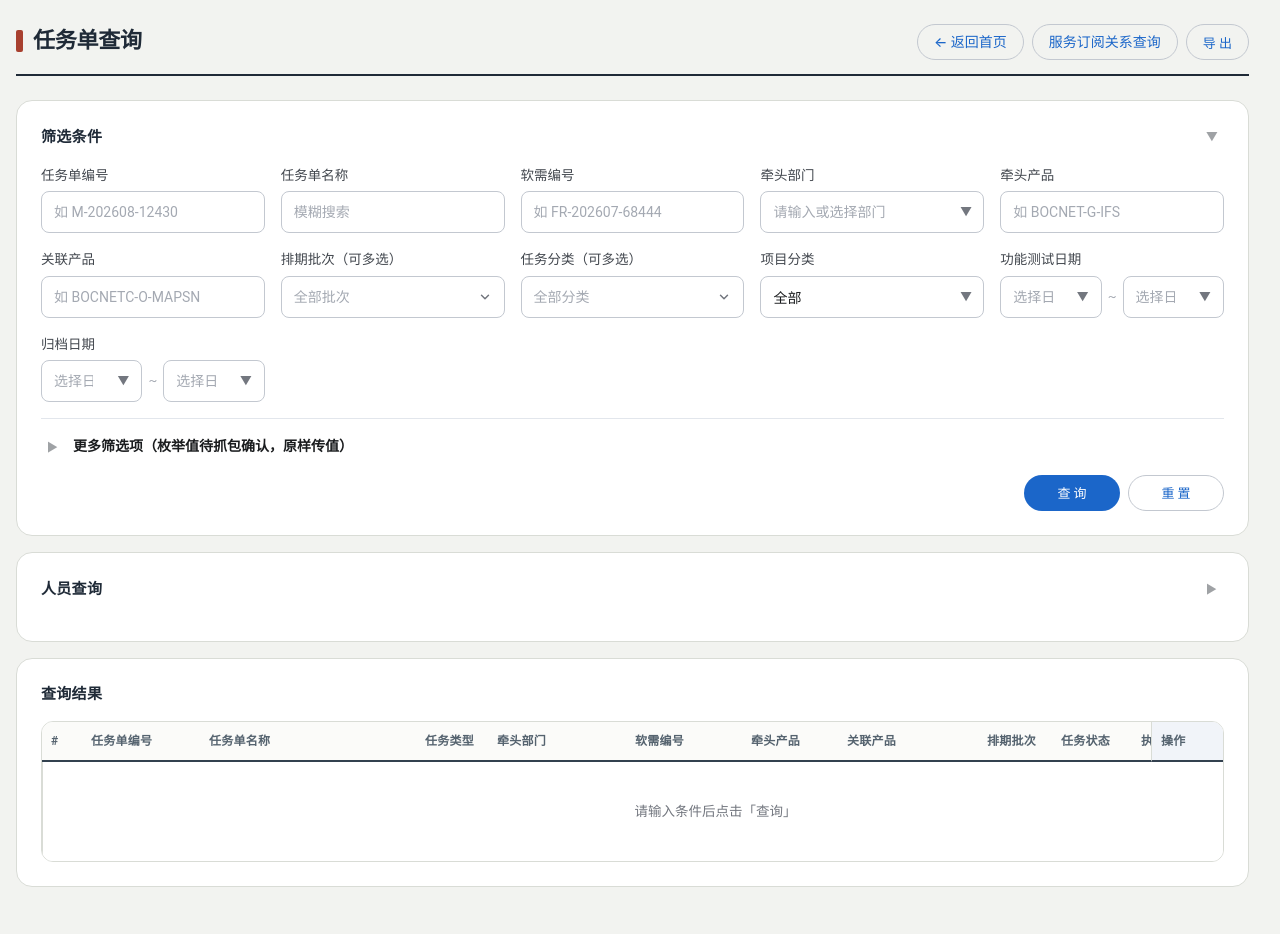
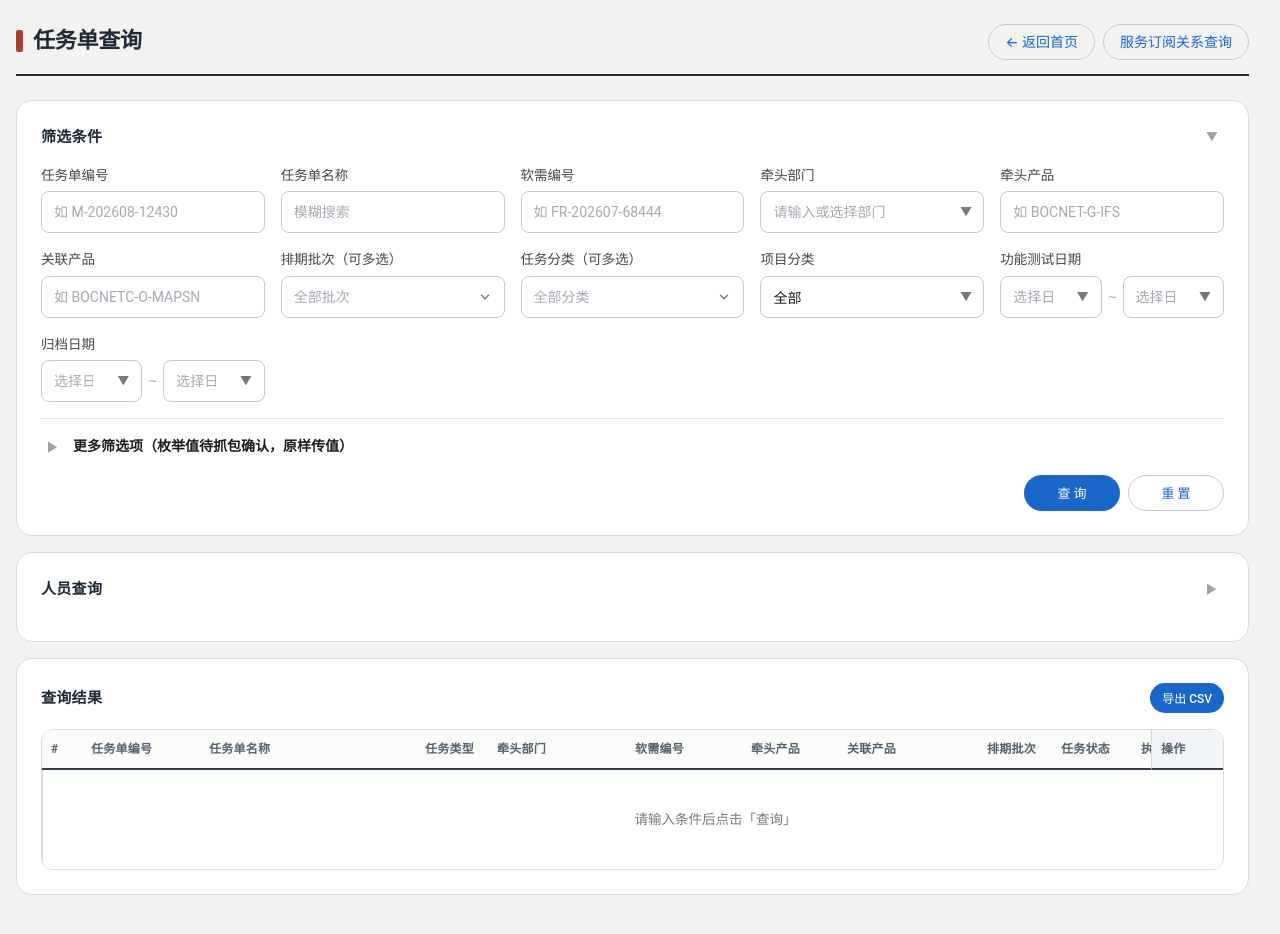
Before and after one commit to kokomi1234/spider, a plain HTML site: page publish/task.html in a window 1280 px wide. Drawn offline with Linux system fonts and the light colour scheme; no server answers.

Commit message:
feat: 统一三页结果区操作（导出 / 统计 / 刷新归位结果卡头部）
统一规范：结果类操作全部放在结果卡片头部工具栏；顺序为「计数信息 →
功能按钮（统计 / 刷新 / 视图筛选）→ 主导出」；主导出用 filled btn-xs
作为该行视觉重心，次要操作用 outlined btn-xs。

逐页改动：
- task.html：「导 出」从页头工具栏移入结果卡头部，升为 filled btn-xs，
  文案与首页统一为「导出 CSV」；页头只保留导航
- index.html：「导出 CSV」移到订阅筛选组之后（该行最后一个按钮），
  并从 outlined 升为 filled 主导出
- subscription.html：本就符合规范（统计 / 刷新 / 次要导出 outlined、
  主导出 filled 在最后），未改动

按钮 id 不变，JS 用 id 查找绑定，与 DOM 位置无关；导出 / 统计 / 刷新的
业务逻辑零改动。

验证：playwright 三页几何断言（在结果卡头部 / 页头无残留 / 主导出为
最后一个按钮 / filled btn-xs / 贴齐卡片右缘）+ 点导出有响应，全部通过。

```diff
--- a/publish/task.html
+++ b/publish/task.html
@@ -152,7 +152,6 @@
       <div class="toolbar" data-page-node-id="gkjfH8qhqyzf6r0cyxDnRR">
         <a class="outlined btn-sm" href="index.html" data-page-node-id="H3YoFnGBOOV5kiZoHUJK9M">← 返回首页</a>
         <a class="outlined btn-sm" href="subscription.html">服务订阅关系查询</a>
-        <button class="outlined btn-sm" id="btnExportCsv" title="导出当前筛选结果" data-page-node-id="j1j0RfBYlH0aFLRKOBG7HG">导 出</button>
       </div>
     </div>
 
@@ -353,6 +352,7 @@
         <h2 data-page-node-id="zMBgOSElLoKh4QoX0c4GYg">查询结果</h2>
         <div class="toolbar" data-page-node-id="rUv6dRdCudS9EpSiPtpfCY">
           <span id="resultCount" class="result-count" data-page-node-id="efzdhO90bKjKOYstNfDXwO"></span>
+          <button class="filled btn-xs" id="btnExportCsv" title="导出当前筛选结果（全部，不限当前页）">导出 CSV</button>
         </div>
       </div>
 
```
Also changed, not shown: publish/index.html (+1 -1 lines).
